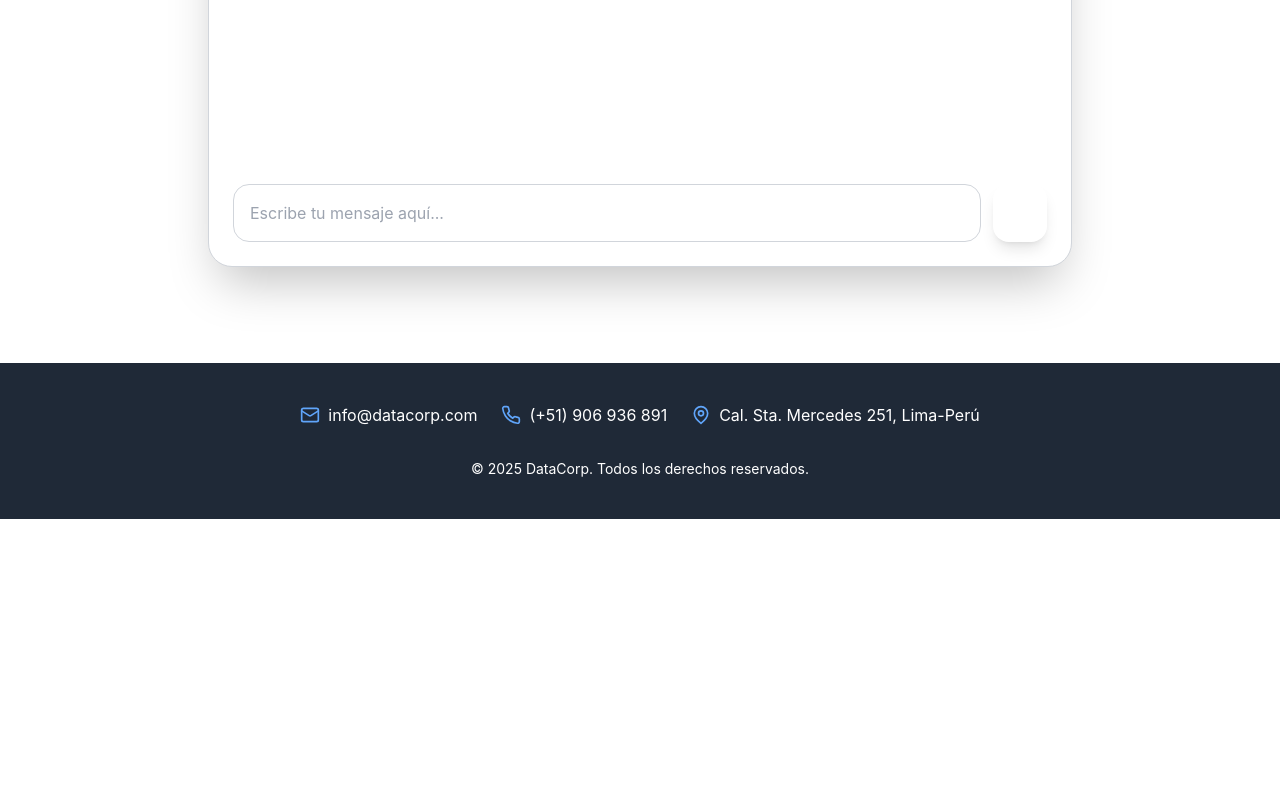
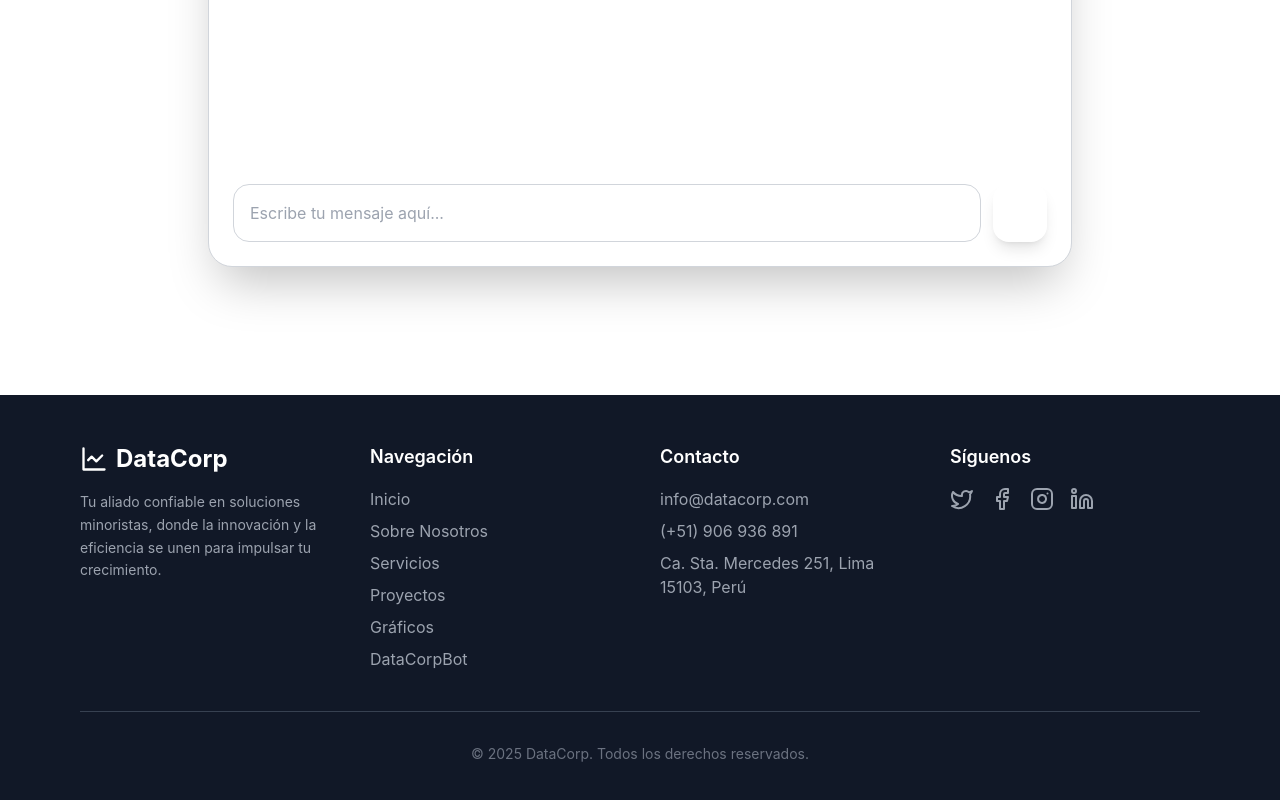
Before and after one commit to LMD-Mirko/DataCorp, a React (Vite) app: page /datacorpbot in a window 1280 px wide. Shown: the part 609-1409 px from the top of the page. Before the commit the page ends 1128 px from the top, so only its background shows below. Built offline with nearby package versions, Linux system fonts and the light colour scheme.

Commit message:
feat: :art: Cambios en estilos, apariencia UI sin afectar la lógica
Actualización del Footer y Favicon para mejor identidad visual

```diff
--- a/src/components/Footer.jsx
+++ b/src/components/Footer.jsx
@@ -1,51 +1,75 @@
 import React from 'react';
 import { motion } from 'framer-motion';
-import { Mail, Phone, MapPin } from 'lucide-react';
-import { useTheme } from '../contexts/ThemeContext';
+import { Link } from 'react-router-dom';
+import { LineChart, Twitter, Facebook, Instagram, Linkedin } from 'lucide-react';
 
 const Footer = () => {
-  const { isDarkMode, colors } = useTheme();
-
-  const bgColorClass = isDarkMode ? 'bg-gray-900' : 'bg-gray-800';
-  const textColorClass = isDarkMode ? 'text-gray-300' : 'text-white';
-  const iconColorClass = `text-${colors.primary}-400`;
-
   return (
     <motion.footer
-      className={`${bgColorClass} ${textColorClass} py-10 mt-12`}
+      className="bg-gray-900 text-gray-300 py-12 mt-20"
       initial={{ opacity: 0, y: 50 }}
       animate={{ opacity: 1, y: 0 }}
-      transition={{ duration: 0.6, delay: 0.8 }}
+      transition={{ duration: 0.8, ease: "easeOut", delay: 0.5 }}
     >
-      <div className="container mx-auto px-4 text-center">
-        <motion.div
-          className="flex flex-col md:flex-row justify-center items-center gap-6 mb-8"
-          initial={{ opacity: 0 }}
-          animate={{ opacity: 1 }}
-          transition={{ delay: 1 }}
-        >
-          <div className="flex items-center gap-2">
-            <Mail className={`w-5 h-5 ${iconColorClass}`} />
-            <span>info@datacorp.com</span>
+      <div className="container mx-auto px-4 max-w-6xl">
+        <div className="grid grid-cols-1 md:grid-cols-3 lg:grid-cols-4 gap-10">
+          {/* Sección 1: Logo y Descripción */}
+          <div className="col-span-1 md:col-span-1 lg:col-span-1">
+            <Link to="/" className="flex items-center gap-2 text-2xl font-bold text-white mb-4">
+              <LineChart className="w-7 h-7" style={{ color: 'var(--color-primary-400)' }} />
+              DataCorp
+            </Link>
+            <p className="text-gray-400 text-sm leading-relaxed">
+              Tu aliado confiable en soluciones minoristas, donde la innovación y la eficiencia se unen para impulsar tu crecimiento.
+            </p>
           </div>
-          <div className="flex items-center gap-2">
-            <Phone className={`w-5 h-5 ${iconColorClass}`} />
-            <span>(+51) 906 936 891</span>
+
+          {/* Sección 2: Navegación */}
+          <div>
+            <h3 className="text-lg font-semibold text-white mb-4">Navegación</h3>
+            <ul className="space-y-2">
+              <li><Link to="/" className="text-gray-400 hover:transition-colors duration-200" style={{ ':hover': { color: 'var(--color-primary-400)' } }}>Inicio</Link></li>
+              <li><Link to="/sobre-nosotros" className="text-gray-400 hover:transition-colors duration-200" style={{ ':hover': { color: 'var(--color-primary-400)' } }}>Sobre Nosotros</Link></li>
+              <li><Link to="/servicios" className="text-gray-400 hover:transition-colors duration-200" style={{ ':hover': { color: 'var(--color-primary-400)' } }}>Servicios</Link></li>
+              <li><Link to="/productos" className="text-gray-400 hover:transition-colors duration-200" style={{ ':hover': { color: 'var(--color-primary-400)' } }}>Proyectos</Link></li>
+              <li><Link to="/graficos" className="text-gray-400 hover:transition-colors duration-200" style={{ ':hover': { color: 'var(--color-primary-400)' } }}>Gráficos</Link></li>
+              <li><Link to="/datacorpbot" className="text-gray-400 hover:transition-colors duration-200" style={{ ':hover': { color: 'var(--color-primary-400)' } }}>DataCorpBot</Link></li>
+            </ul>
           </div>
-          <div className="flex items-center gap-2">
-            <MapPin className={`w-5 h-5 ${iconColorClass}`} />
-            <span>Cal. Sta. Mercedes 251, Lima-Perú</span>
+
+          {/* Sección 3: Contacto Rápido */}
+          <div>
+            <h3 className="text-lg font-semibold text-white mb-4">Contacto</h3>
+            <ul className="space-y-2">
+              <li><a href="mailto:info@bookworm.com" className="text-gray-400 hover:transition-colors duration-200" style={{ ':hover': { color: 'var(--color-primary-400)' } }}>info@datacorp.com</a></li>
+              <li><a href="tel:+15551234567" className="text-gray-400 hover:transition-colors duration-200" style={{ ':hover': { color: 'var(--color-primary-400)' } }}>(+51) 906 936 891</a></li>
+              <li><span className="text-gray-400">Ca. Sta. Mercedes 251, Lima 15103, Perú</span></li>
+            </ul>
           </div>
-        </motion.div>
 
-        <motion.p
-          className="text-sm"
-          initial={{ opacity: 0 }}
-          animate={{ opacity: 1 }}
-          transition={{ delay: 1.2 }}
-        >
+          {/* Sección 4: Redes Sociales */}
+          <div>
+            <h3 className="text-lg font-semibold text-white mb-4">Síguenos</h3>
+            <div className="flex space-x-4">
+              <a href="https://twitter.com" target="_blank" rel="noopener noreferrer" className="text-gray-400 hover:transition-colors duration-200" style={{ ':hover': { color: 'var(--color-primary-400)' } }}>
+                <Twitter className="w-6 h-6" />
+              </a>
+              <a href="https://facebook.com" target="_blank" rel="noopener noreferrer" className="text-gray-400 hover:transition-colors duration-200" style={{ ':hover': { color: 'var(--color-primary-400)' } }}>
+                <Facebook className="w-6 h-6" />
+              </a>
+              <a href="https://instagram.com" target="_blank" rel="noopener noreferrer" className="text-gray-400 hover:transition-colors duration-200" style={{ ':hover': { color: 'var(--color-primary-400)' } }}>
+                <Instagram className="w-6 h-6" />
+              </a>
+              <a href="https://linkedin.com" target="_blank" rel="noopener noreferrer" className="text-gray-400 hover:transition-colors duration-200" style={{ ':hover': { color: 'var(--color-primary-400)' } }}>
+                <Linkedin className="w-6 h-6" />
+              </a>
+            </div>
+          </div>
+        </div>
+
+        <div className="border-t border-gray-700 mt-10 pt-8 text-center text-sm text-gray-500">
           &copy; {new Date().getFullYear()} DataCorp. Todos los derechos reservados.
-        </motion.p>
+        </div>
       </div>
     </motion.footer>
   );
```
Also changed, not shown: index.html (+3 -2 lines).
